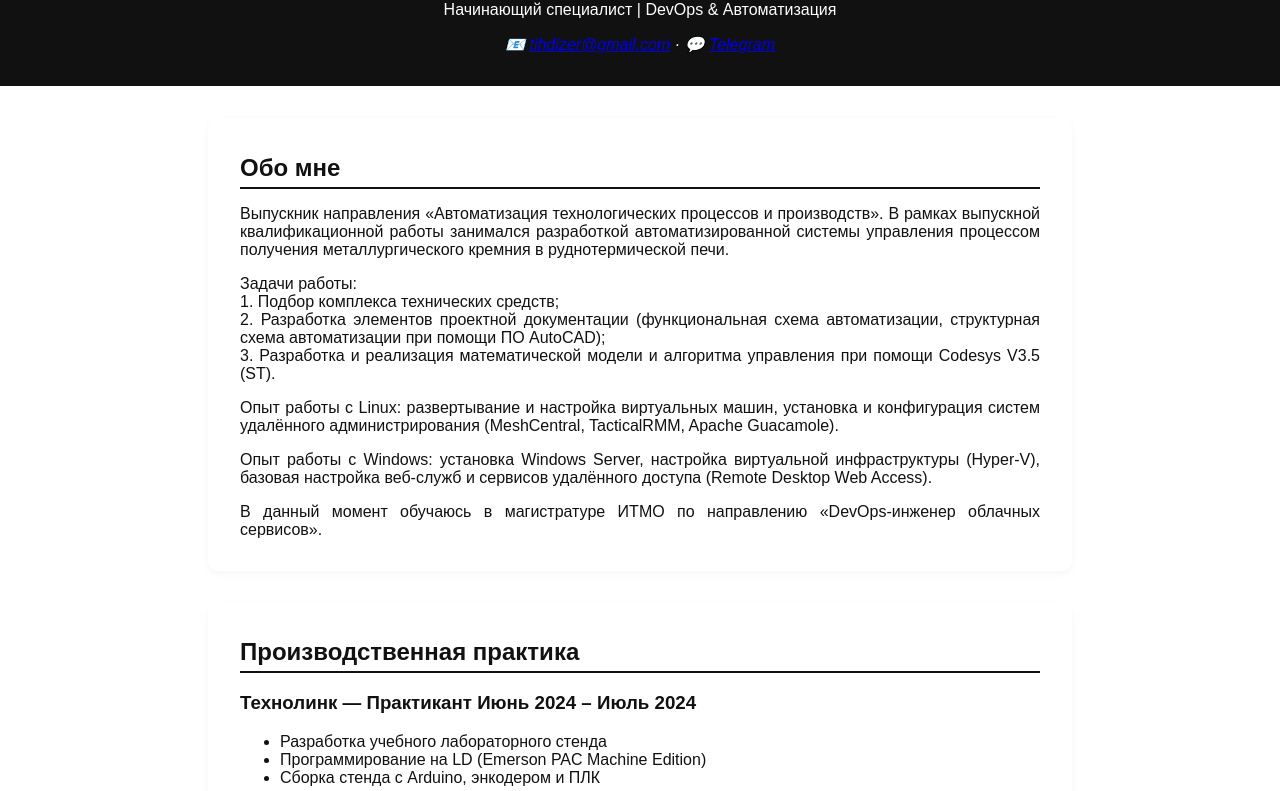
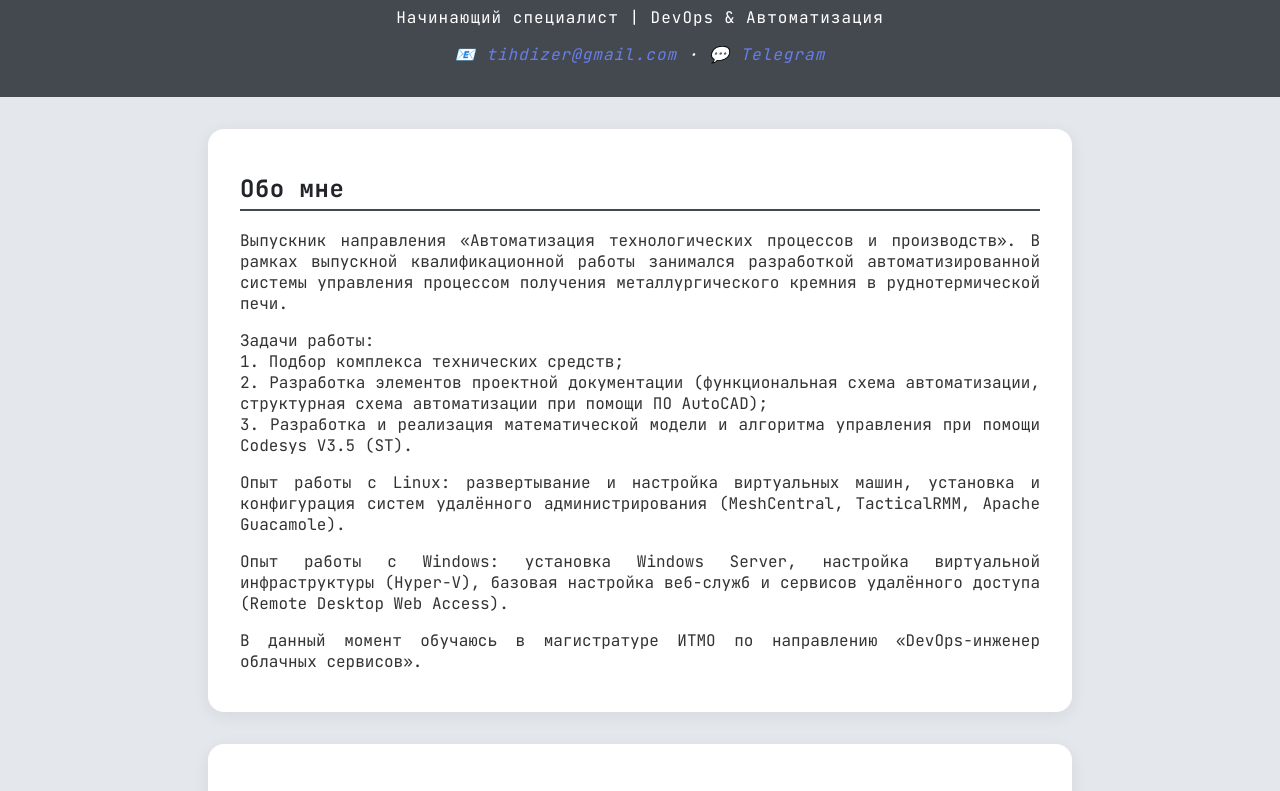
Before and after one commit to TihDizer/cv, a plain HTML site: page index.html in a window 1280 px wide. Shown: the part 111-902 px from the top of the page. Drawn offline with Linux system fonts and the light colour scheme.

Commit message:
refactor: addd Jetbrains Mono font

```diff
--- a/assets/style.css
+++ b/assets/style.css
@@ -1,37 +1,47 @@
 body {
-    font-family: Arial, sans-serif;
+    font-family: "JetBrains Mono", "Open Sans", Arial, sans-serif;
+    background: #e4e7eb;
+    color: #333;
     margin: 0;
-    background: #fff; /* Белый фон */
-    color: #111; /* Черный текст */
 }
 
 header {
-    background: #111;
+    background: #444950;
     color: #fff;
     text-align: center;
     padding: 2rem 1rem;
+    letter-spacing: 1px;
 }
 
 section {
     max-width: 800px;
     margin: 2rem auto;
-    padding: 1rem 2rem;
+    padding: 1.5rem 2rem;
     background: #fff;
-    border-radius: 10px;
-    box-shadow: 0 3px 8px rgba(0, 0, 0, 0.04);
+    border-radius: 16px;
+    box-shadow: 0 4px 16px rgba(44, 49, 80, 0.08);
 }
 
 h2 {
-    border-bottom: 2px solid #111;
+    border-bottom: 2px solid #444950;
+    color: #22242a;
     padding-bottom: 0.3rem;
-    margin-bottom: 1rem;
-    color: #111;
+    margin-bottom: 1.2rem;
+    letter-spacing: 0.5px;
 }
 
-/* Для блока "Обо мне" (если есть класс) */
+ul {
+    padding-left: 24px;
+}
+
 .about {
     text-align: justify;
 }
 
-/* Если нет отдельного класса для "Обо мне",
-добавьте его в HTML-код соответствующему section или p */
+.contacts a {
+    color: #667eea;
+    text-decoration: none;
+}
+.contacts a:hover {
+    text-decoration: underline;
+}
--- a/index.html
+++ b/index.html
@@ -8,6 +8,10 @@
             content="Резюме Ивана Лапшина. Опыт работы с Linux, Windows Server, автоматизацией технологических процессов (АСУТП) и облачными технологиями."
         />
         <title>Резюме — Лапшин Иван Александрович</title>
+        <link
+            href="https://fonts.googleapis.com/css2?family=JetBrains+Mono:wght@400;600;700&display=swap"
+            rel="stylesheet"
+        />
         <link rel="stylesheet" href="assets/style.css" />
         <link rel="icon" href="assets/favicon.ico" />
     </head>
```
